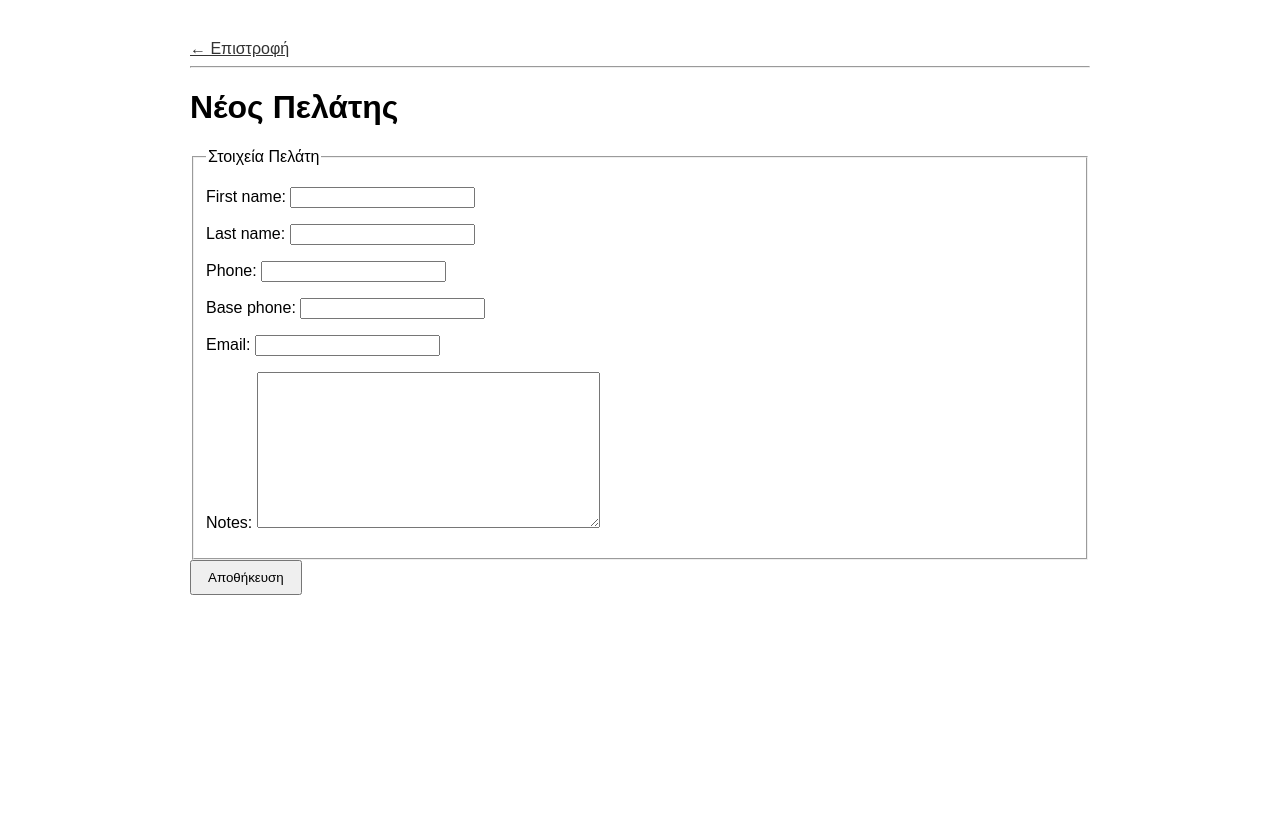
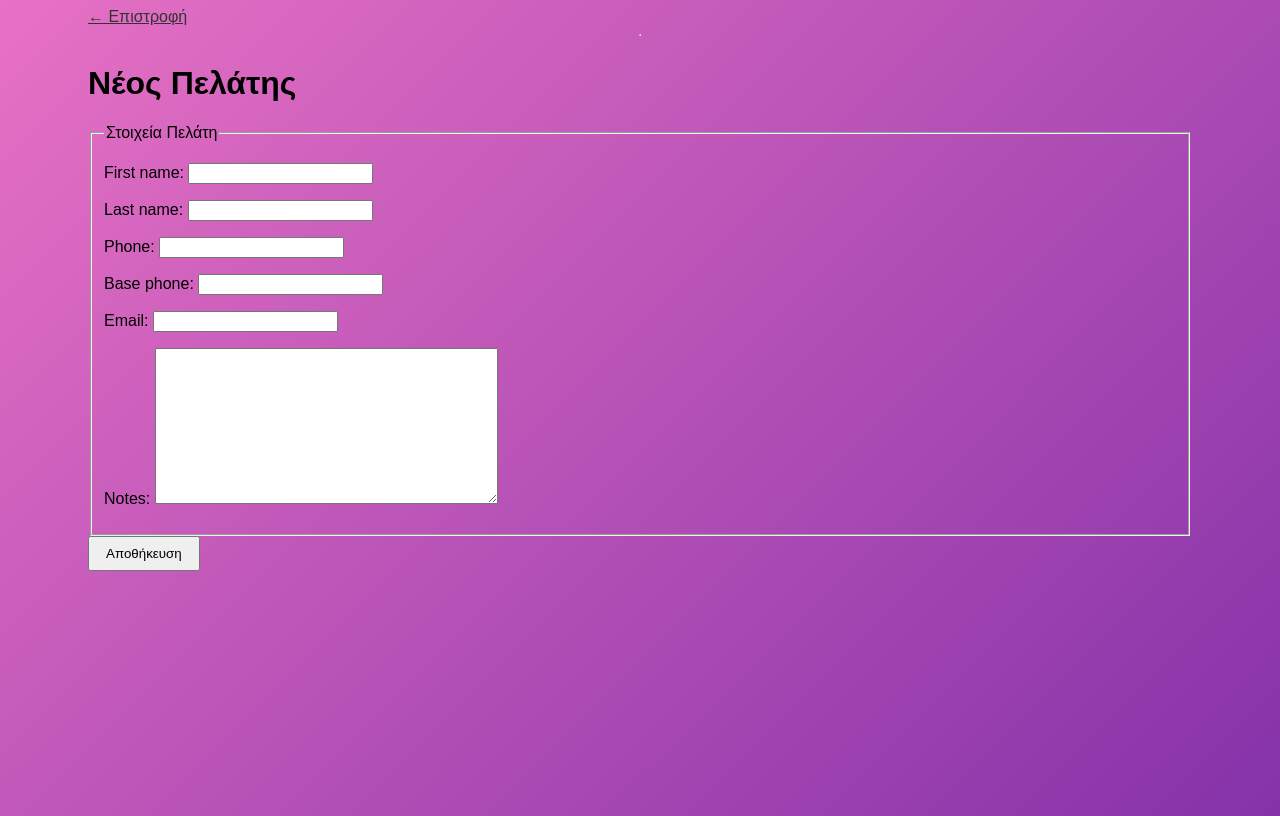
Before and after one commit to vKokkala/hairdresser-web-app, a Django app: page /add-customer/ in a window 1280 px wide. Before the commit the page ends 595 px from the top, so only its background shows below. Run offline with Django 5.2, Linux system fonts and the light colour scheme.

Commit message:
misc: minor ui changes

```diff
--- a/base/settings.py
+++ b/base/settings.py
@@ -125,3 +125,5 @@ STATICFILES_DIRS = [BASE_DIR / 'static']
 DEFAULT_AUTO_FIELD = 'django.db.models.BigAutoField'
 
 PHONENUMBER_DEFAULT_REGION = "GR"
+
+LANGUAGE_CODE = "el-gr"
--- a/static/css/base.css
+++ b/static/css/base.css
@@ -1,8 +1,11 @@
 body {
+  display: flex;
+  flex: 1;
+  flex-direction: column;
   font-family: sans-serif;
-  max-width: 900px;
-  margin: 40px auto;
-  padding: 0 20px;
+  padding: 0 10vh ;
+  background: linear-gradient(135deg, #e771c4, #8532a9);
+  min-height: 100vh;
 }
 
 table { width: 100%; border-collapse: collapse; }
```
Also changed, not shown: salon/templates/salon/index.html (deleted, +0 -10 lines).
